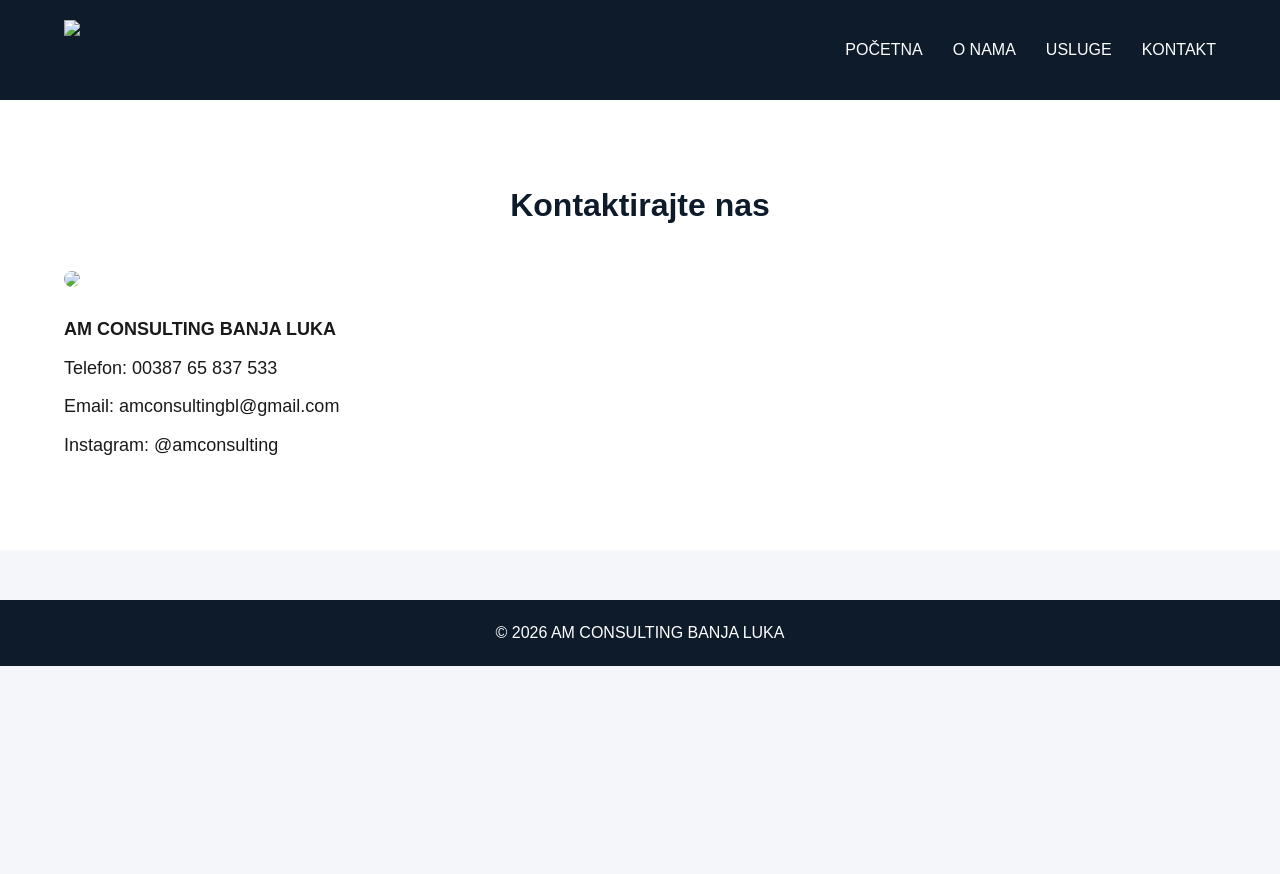
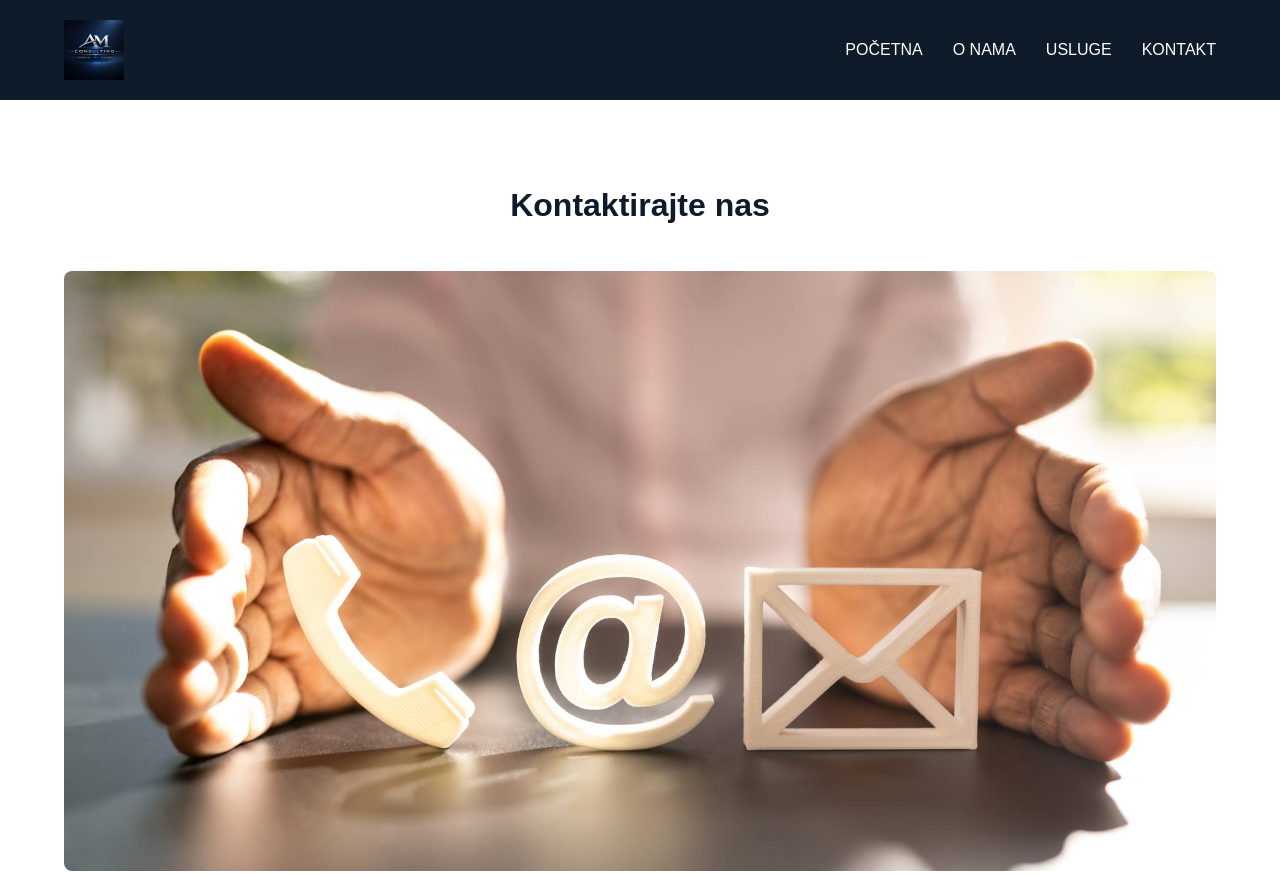
Before and after one commit to andjelijamilekic-hash/am-consulting-sajt, a plain HTML site: page kontakt.html in a window 1280 px wide. Shown: the top 874 px of the page. Before the commit the page ends 800 px from the top, so only its background shows below. Drawn offline with Linux system fonts and the light colour scheme.

Commit message:
Fix HTML structure and update image paths

```diff
--- a/kontakt.html
+++ b/kontakt.html
@@ -9,7 +9,7 @@
 
 <header>
     <div class="container navbar">
-        <img src="images/logo.png">
+        <img src="logo.png">
         <nav>
             <ul>
                 <li><a href="index.html">POČETNA</a></li>
@@ -25,7 +25,7 @@
     <div class="container">
         <h2>Kontaktirajte nas</h2>
         <div class="card">
-            <img src="images/kontakt.jpg">
+            <img src="kontakt.jpg">
         </div>
         <div class="contact-info">
             <p><strong>AM CONSULTING BANJA LUKA</strong></p>
@@ -41,4 +41,5 @@
 </footer>
 
 </body>
+
 </html>
```
